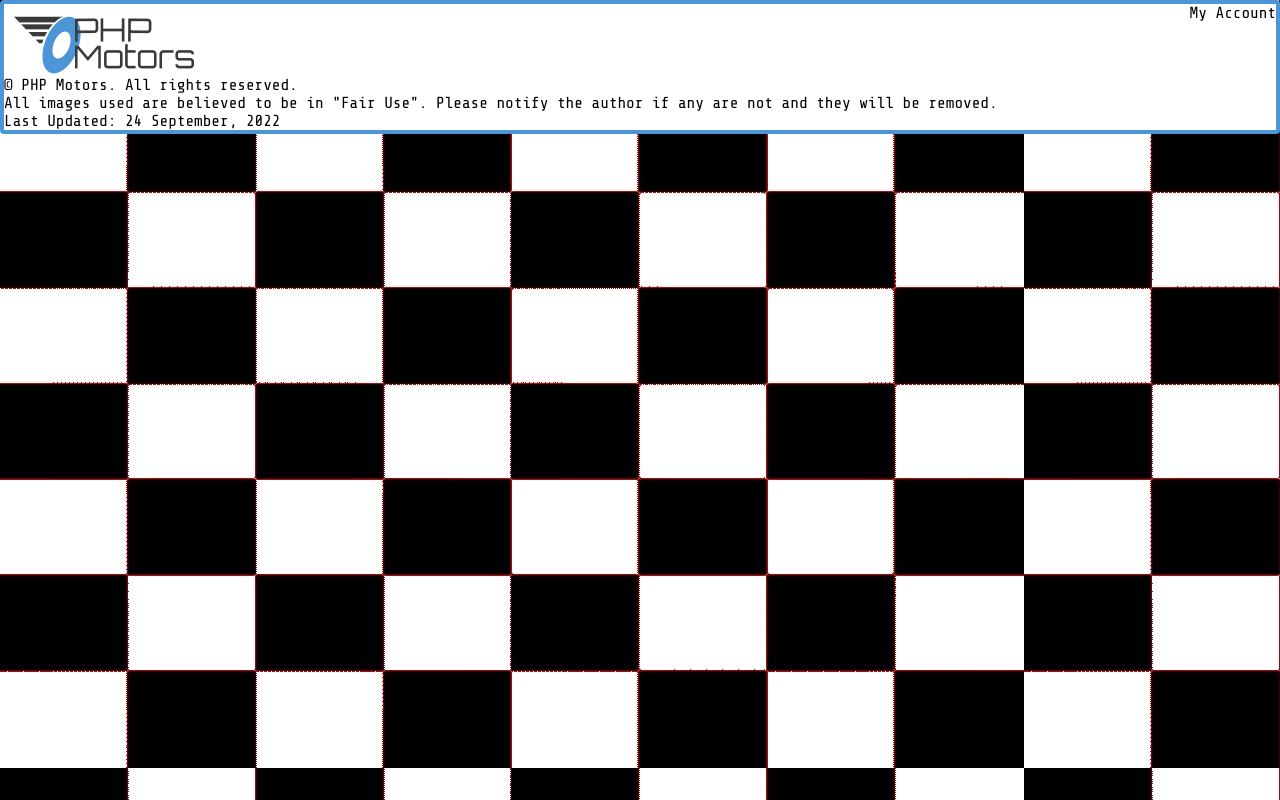
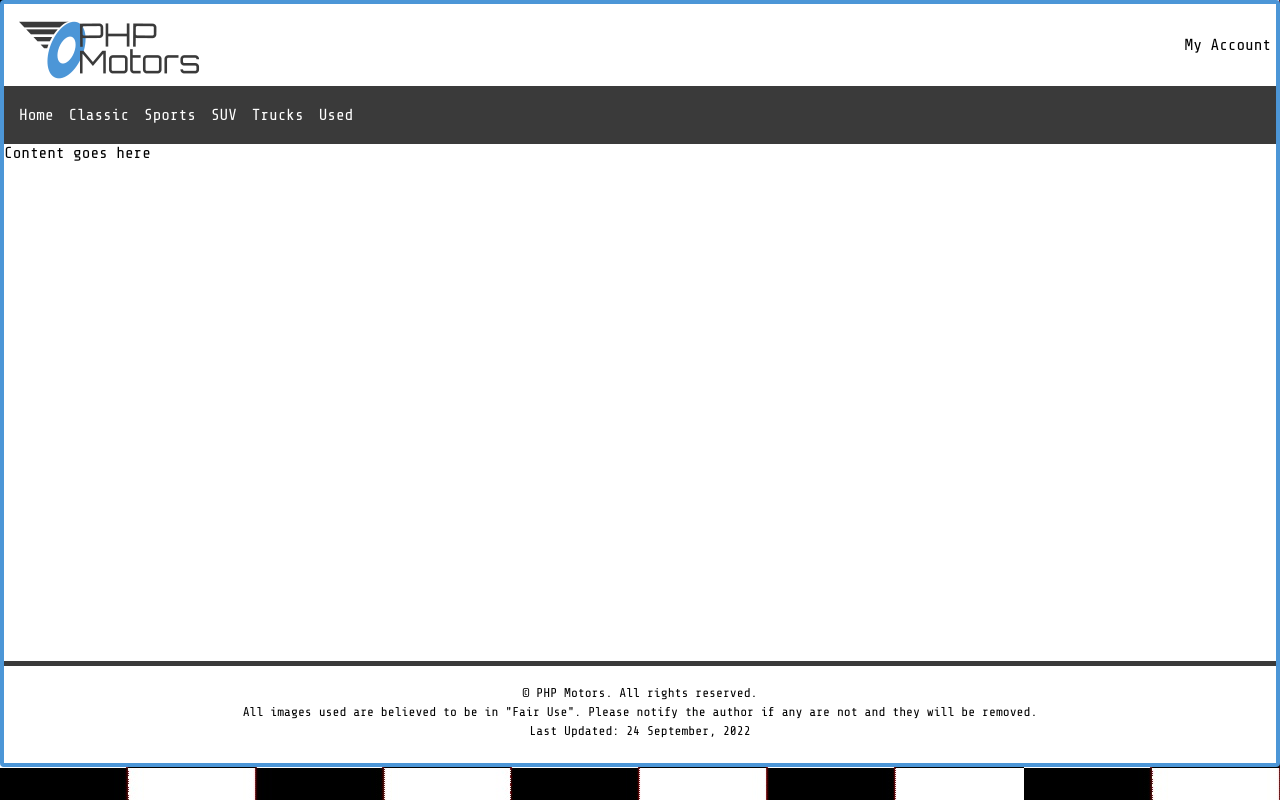
Before and after one commit to gnzlplcs/phpmotors, a PHP site: page /template.php in a window 1280 px wide. Run offline with PHP 8.4, Linux system fonts and the light colour scheme.

Commit message:
navbar component created and styled

```diff
--- /dev/null
+++ b/components/navbar.php
@@ -0,0 +1,22 @@
+<nav class="navbar">
+  <ul>
+    <li>
+      <a href="#" class="nav-link">Home</a>
+    </li>
+    <li>
+      <a href="#" class="nav-link">Classic</a>
+    </li>
+    <li>
+      <a href="#" class="nav-link">Sports</a>
+    </li>
+    <li>
+      <a href="#" class="nav-link">SUV</a>
+    </li>
+    <li>
+      <a href="#" class="nav-link">Trucks</a>
+    </li>
+    <li>
+      <a href="#" class="nav-link">Used</a>
+    </li>
+  </ul>
+</nav>
--- a/css/style.css
+++ b/css/style.css
@@ -23,15 +23,83 @@ body {
 
 .container {
   background-color: var(--color-white);
-  border: var(--color-blue-dark) solid 4px;
-  border-radius: 4px;
 }
 
 .header {
   display: flex;
   justify-content: space-between;
+  align-items: center;
+  padding: 5px;
 }
 
-h1 {
-  color: red;
+/*
+------------------------------
+NavBar Style starts here
+------------------------------
+*/
+.navbar {
+  background-color: var(--color-gray-darkest);
+  color: var(--color-white);
+  text-decoration: none;
+  padding: 20px 0px;
 }
+
+.navbar ul {
+  display: flex;
+  justify-content: left;
+}
+
+.navbar ul li {
+  list-style: none;
+  margin-left: 15px;
+
+}
+
+.nav-link {
+  color: var(--color-white);
+  text-decoration: none;
+}
+
+.nav-link:visited {
+  color: var(--color-gray-darker)
+}
+
+.nav-link:focus, .nav-link:hover {
+  color: var(--color-blue-light);
+  border-bottom: 2px var(--color-blue-light) solid;
+}
+
+.nav-link:active {
+  color: var(--color-blue-dark);
+  border-bottom: 2px var(--color-blue-dark) solid;
+}
+/* NavBar style ends here */
+
+main {
+  height: calc(100vh - 283px);
+}
+
+/*
+------------------------------
+Footer style starts here
+------------------------------
+*/
+.footer {
+  padding: 20px 10px;
+  border-top: 5px var(--color-gray-darkest) solid;
+  text-align: center;
+  font-size: .8rem;
+}
+
+.footer p {
+  margin-bottom: 5px;
+}
+/* Footer style ends here */
+
+
+@media screen and (min-width: 600px) {
+  .container {
+    border: var(--color-blue-dark) solid 4px;
+    border-radius: 4px;
+  }
+}
--- a/template.php
+++ b/template.php
@@ -14,7 +14,13 @@
     <?php
     require 'components/header.php';
     ?>
-    <main></main>
+    <?php
+    require 'components/navbar.php';
+    ?>
+
+    <main>
+      Content goes here
+    </main>
     <?php
     require 'components/footer.php';
     ?>
```
